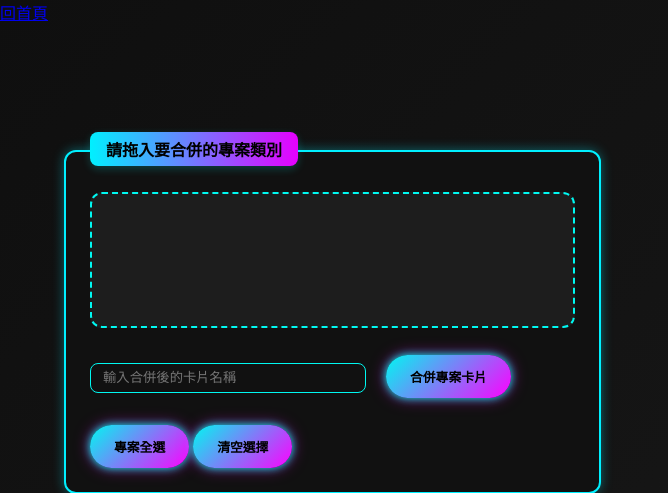
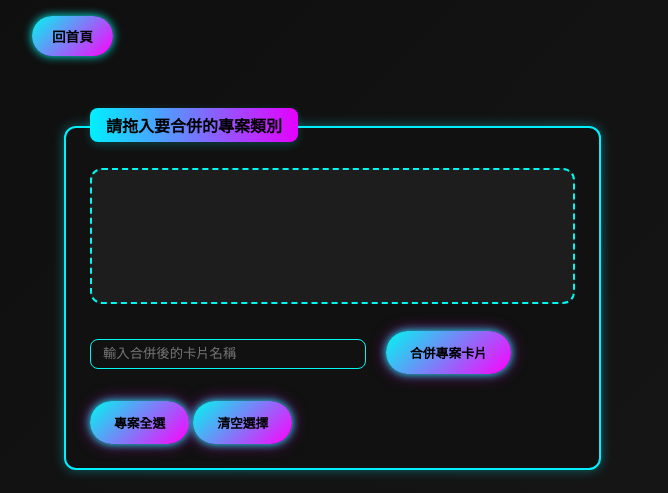
Before and after one commit to Jasmine200407/gantt_with_googlesheet, a Flask app: page /goals in a window 1280 px wide. Shown: the top 493 px of the page, without its empty margins (0-668 px from the left). Run offline with Flask 3, Linux system fonts and the light colour scheme.

Commit message:
Update goals.html

```diff
--- a/templates/goals.html
+++ b/templates/goals.html
@@ -11,7 +11,7 @@
 
 <body>
     <!-- 🔙 回首頁按鈕 -->
-    <a href="{{ url_for('index') }} class="back-btn">回首頁</a>
+    <a href="{{ url_for('home') }}" class="back-btn">回首頁</a>
 
     <main id="ganttContainer">
         <!-- 左側：書櫃區與控制區 -->
```
